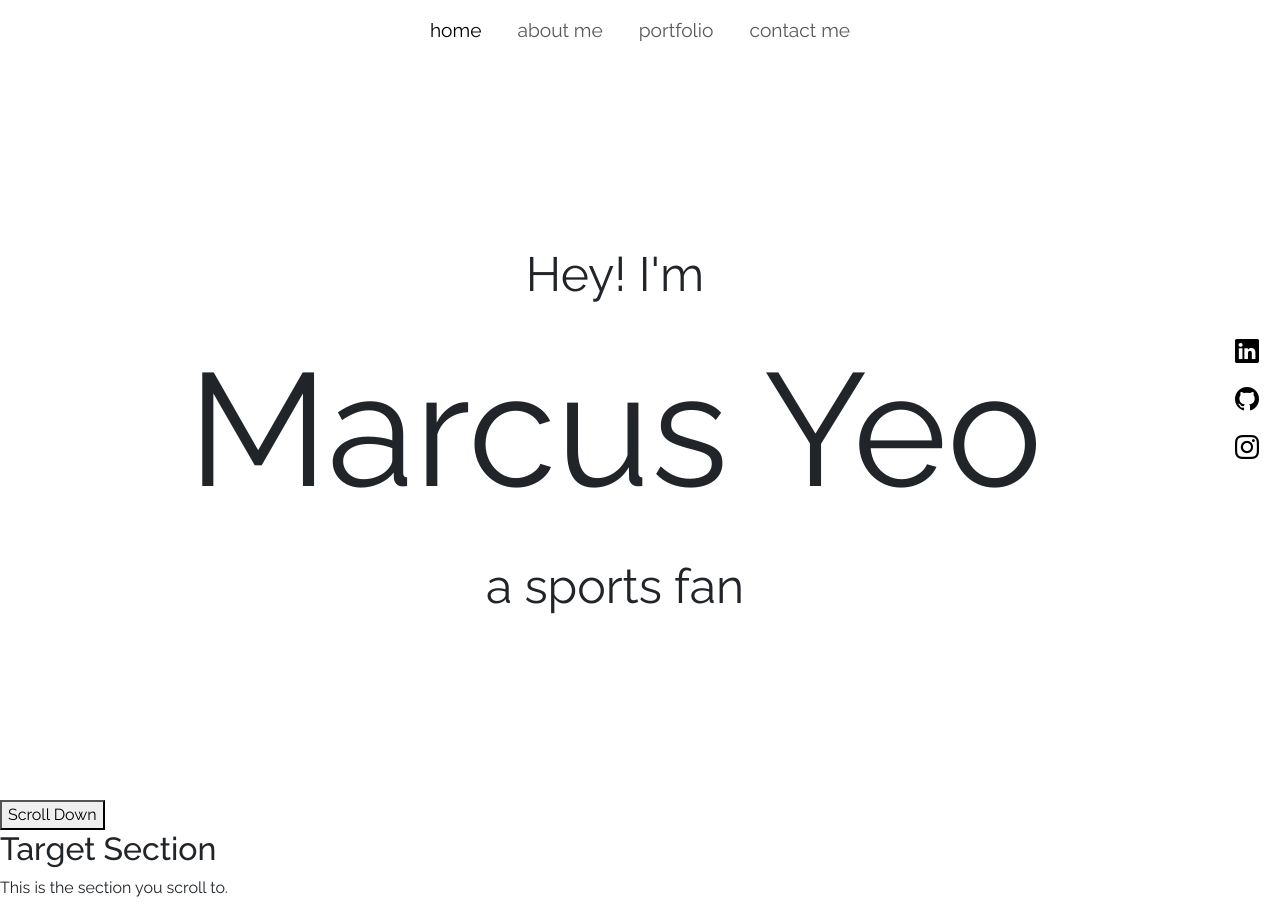
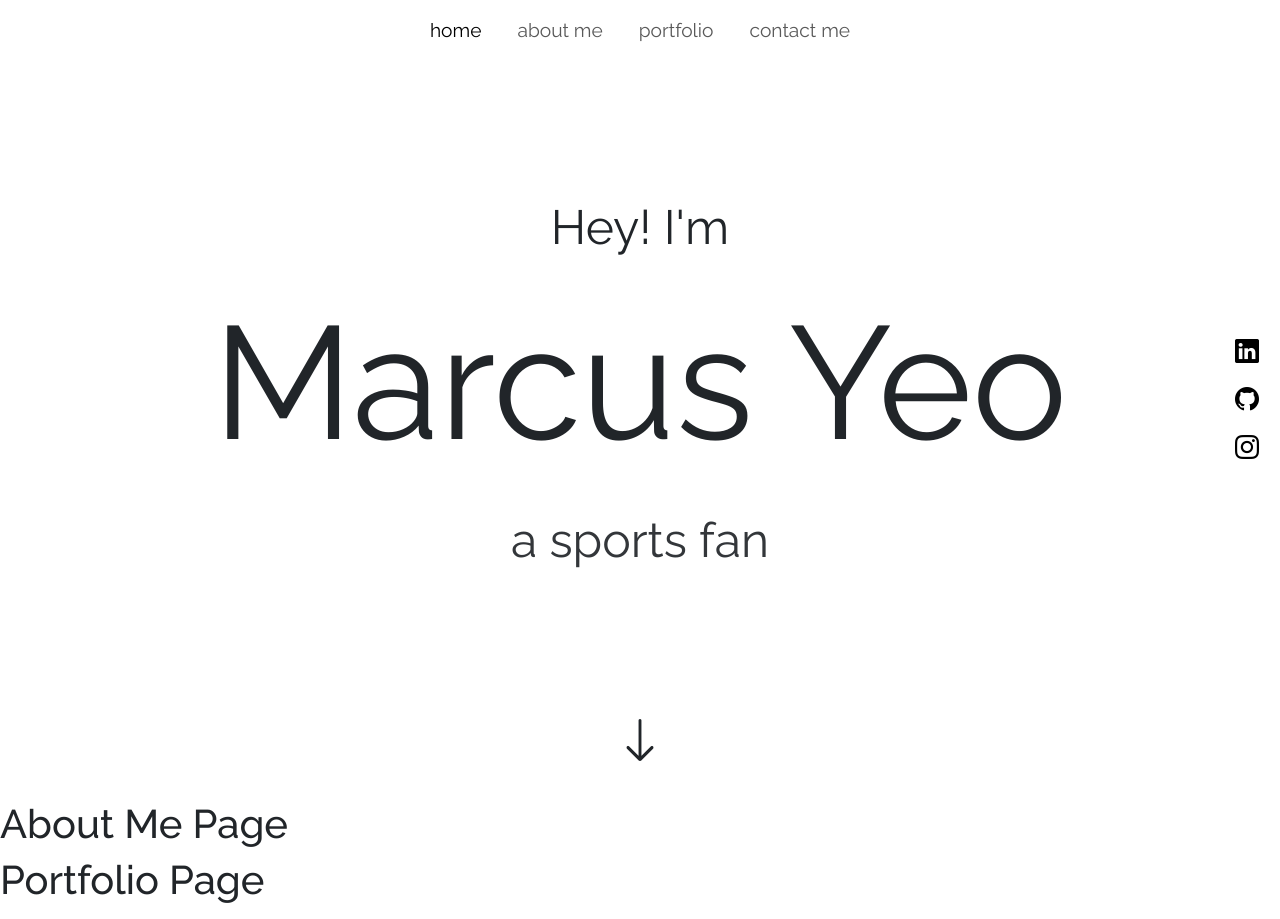
Before and after one commit to marcusyeoyh/website, a React (Vite) app in the folder react-app/: page / in a window 1280 px wide. Shown: the top 919 px of the page. Built offline with nearby package versions, Linux system fonts and the light colour scheme.

Commit message:
Add smooth scrolling function to button and navbar

```diff
--- /dev/null
+++ b/react-app/src/components/DownArrow.css
@@ -0,0 +1,11 @@
+.down-icon {
+  display: flex;
+  font-size: 3rem;
+  height: 75px;
+  justify-content: center;
+  margin-bottom: 20px;
+}
+
+.down-icon:hover {
+  cursor: pointer;
+}
--- /dev/null
+++ b/react-app/src/components/DownArrow.tsx
@@ -0,0 +1,19 @@
+import "./DownArrow.css";
+
+type ScrollButtonProps = {
+  targetRef: React.RefObject<HTMLDivElement>;
+};
+
+const DownArrow: React.FC<ScrollButtonProps> = ({ targetRef }) => {
+  const scrollToSection = () => {
+    targetRef.current?.scrollIntoView({ behavior: "smooth" });
+  };
+
+  return (
+    <div className="down-icon" onClick={scrollToSection}>
+      <i className="bi bi-arrow-down"></i>
+    </div>
+  );
+};
+
+export default DownArrow;
--- a/react-app/src/components/Header.css
+++ b/react-app/src/components/Header.css
@@ -1,6 +1,6 @@
 .navbar {
   height: 60px;
-  background-color: transparent;
+  background-color: white;
 }
 
 .navbar-nav .nav-link {
--- a/react-app/src/components/Header.tsx
+++ b/react-app/src/components/Header.tsx
@@ -1,8 +1,24 @@
 import { Link, useLocation } from "react-router-dom";
 import "./Header.css";
 
-const Header = () => {
+type HeaderProps = {
+  AboutMeRef: React.RefObject<HTMLDivElement>;
+  PortfolioRef: React.RefObject<HTMLDivElement>;
+  ContactMeRef: React.RefObject<HTMLDivElement>;
+  HomeRef: React.RefObject<HTMLDivElement>;
+};
+
+const Header: React.FC<HeaderProps> = ({
+  AboutMeRef,
+  PortfolioRef,
+  ContactMeRef,
+  HomeRef,
+}) => {
   const location = useLocation();
+
+  const scrollToSection = (ref: React.RefObject<HTMLDivElement>) => {
+    ref.current?.scrollIntoView({ behavior: "smooth" });
+  };
 
   return (
     <nav className="navbar sticky-top navbar-expand-lg bg-body-primary">
@@ -10,46 +26,46 @@ const Header = () => {
         <div className="d-flex justify-content-center w-100">
           <ul className="navbar-nav">
             <li className="nav-item">
-              <Link
+              <button
                 className={`nav-link ${
                   location.pathname === "/" ? "active" : ""
                 }`}
                 aria-current="page"
-                to="/"
+                onClick={() => scrollToSection(HomeRef)}
               >
                 home
-              </Link>
+              </button>
             </li>
             <li className="nav-item">
-              <Link
+              <button
                 className={`nav-link ${
                   location.pathname === "/aboutme" ? "active" : ""
                 }`}
                 aria-current="page"
-                to="/aboutme"
+                onClick={() => scrollToSection(AboutMeRef)}
               >
                 about me
-              </Link>
+              </button>
             </li>
             <li className="nav-item">
-              <Link
+              <button
                 className={`nav-link ${
                   location.pathname === "/portfolio" ? "active" : ""
                 }`}
-                to="/portfolio"
+                onClick={() => scrollToSection(PortfolioRef)}
               >
                 portfolio
-              </Link>
+              </button>
             </li>
             <li className="nav-item">
-              <Link
+              <button
                 className={`nav-link ${
                   location.pathname === "/contactme" ? "active" : ""
                 }`}
-                to="/contactme"
+                onClick={() => scrollToSection(ContactMeRef)}
               >
                 contact me
-              </Link>
+              </button>
             </li>
           </ul>
         </div>
--- a/react-app/src/components/WelcomeBanner.css
+++ b/react-app/src/components/WelcomeBanner.css
@@ -1,13 +1,3 @@
-/* @keyframes fadeEffect {
-  0%,
-  100% {
-    opacity: 0;
-  }
-  50% {
-    opacity: 1;
-  }
-} */
-
 @keyframes slideEffect {
   0% {
     transform: translateY(-20%);
@@ -28,8 +18,8 @@
 }
 
 .welcome-banner {
-  height: calc(100vh - 60px);
-  width: calc(100vw - 50px);
+  height: calc(100vh - 60px - 95px);
+  width: 100vw;
   display: flex;
   flex-direction: column;
   justify-content: center;
--- a/react-app/src/pages/AboutMe.tsx
+++ b/react-app/src/pages/AboutMe.tsx
@@ -1,9 +1,6 @@
-import Header from "../components/Header";
-
 const AboutMe = () => {
   return (
     <>
-      <Header />
       <h1>About Me Page</h1>
     </>
   );
--- a/react-app/src/pages/ContactMe.tsx
+++ b/react-app/src/pages/ContactMe.tsx
@@ -1,9 +1,6 @@
-import Header from "../components/Header";
-
 const ContactMe = () => {
   return (
     <>
-      <Header />
       <h1>Contact Me Page</h1>
     </>
   );
--- a/react-app/src/pages/Home.tsx
+++ b/react-app/src/pages/Home.tsx
@@ -3,27 +3,40 @@ import "../App.css";
 import "./Home.css";
 import LinksBar from "../components/LinksBar";
 import { WelcomeBanner } from "../components/WelcomeBanner";
+import DownArrow from "../components/DownArrow";
 import { useRef } from "react";
+import AboutMe from "./AboutMe";
+import Portfolio from "./Portfolio";
+import ContactMe from "./ContactMe";
 
 const Home = () => {
-  const targetRef = useRef<HTMLDivElement>(null);
-
-  const scrollAboutMe = () => {
-    targetRef.current?.scrollIntoView({ behavior: "smooth" });
-  };
+  const homeRef = useRef<HTMLDivElement>(null);
+  const aboutmeRef = useRef<HTMLDivElement>(null);
+  const portfolioRef = useRef<HTMLDivElement>(null);
+  const contactmeRef = useRef<HTMLDivElement>(null);
   return (
     <div>
-      <Header />
-      <div className="content-body">
-        <WelcomeBanner />
-        <LinksBar />
-      </div>
-      <button className="scroll-button" onClick={scrollAboutMe}>
-        Scroll Down
-      </button>
-      <section id="target-section" ref={targetRef}>
-        <h2>Target Section</h2>
-        <p>This is the section you scroll to.</p>
+      <Header
+        AboutMeRef={aboutmeRef}
+        PortfolioRef={portfolioRef}
+        ContactMeRef={contactmeRef}
+        HomeRef={homeRef}
+      />
+      <LinksBar />
+      <section ref={homeRef}>
+        <div className="content-body">
+          <WelcomeBanner />
+        </div>
+      </section>
+      <DownArrow targetRef={aboutmeRef} />
+      <section ref={aboutmeRef}>
+        <AboutMe />
+      </section>
+      <section ref={portfolioRef}>
+        <Portfolio />
+      </section>
+      <section ref={contactmeRef}>
+        <ContactMe />
       </section>
     </div>
   );
--- a/react-app/src/pages/Portfolio.tsx
+++ b/react-app/src/pages/Portfolio.tsx
@@ -1,9 +1,6 @@
-import Header from "../components/Header";
-
 const Portfolio = () => {
   return (
     <>
-      <Header />
       <h1>Portfolio Page</h1>
     </>
   );
```
